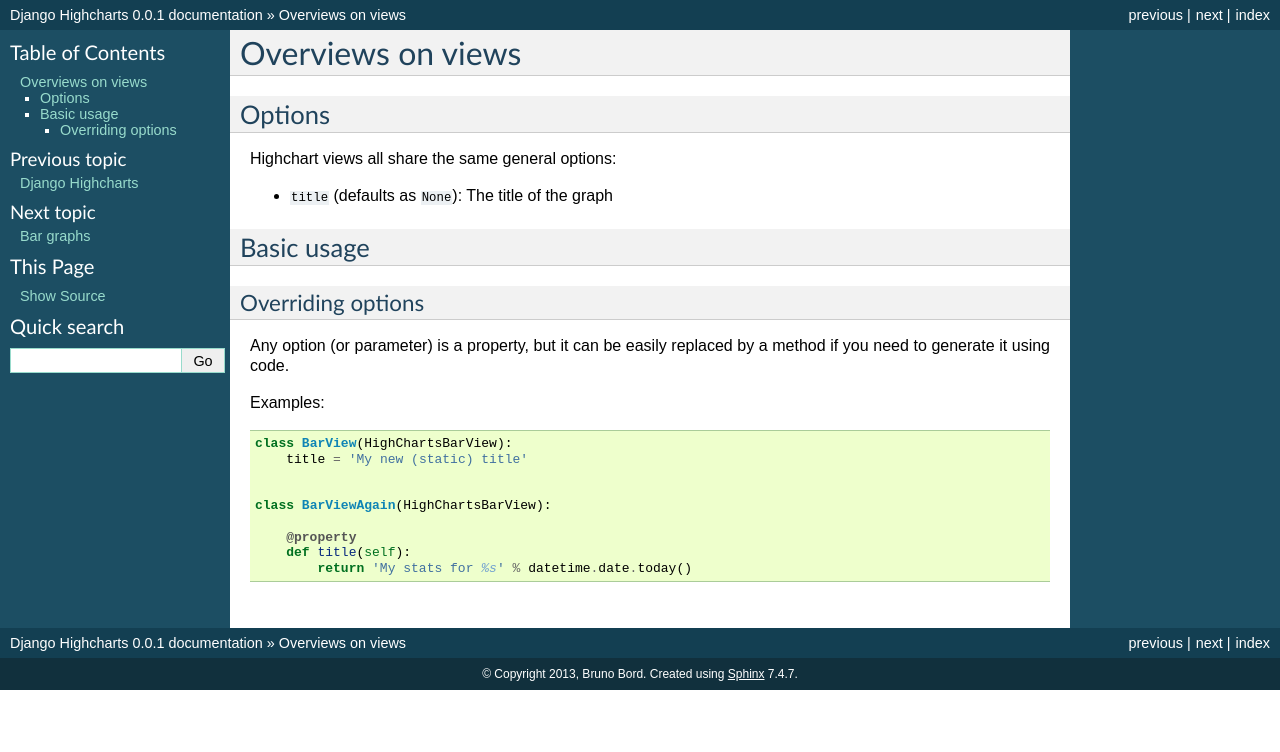
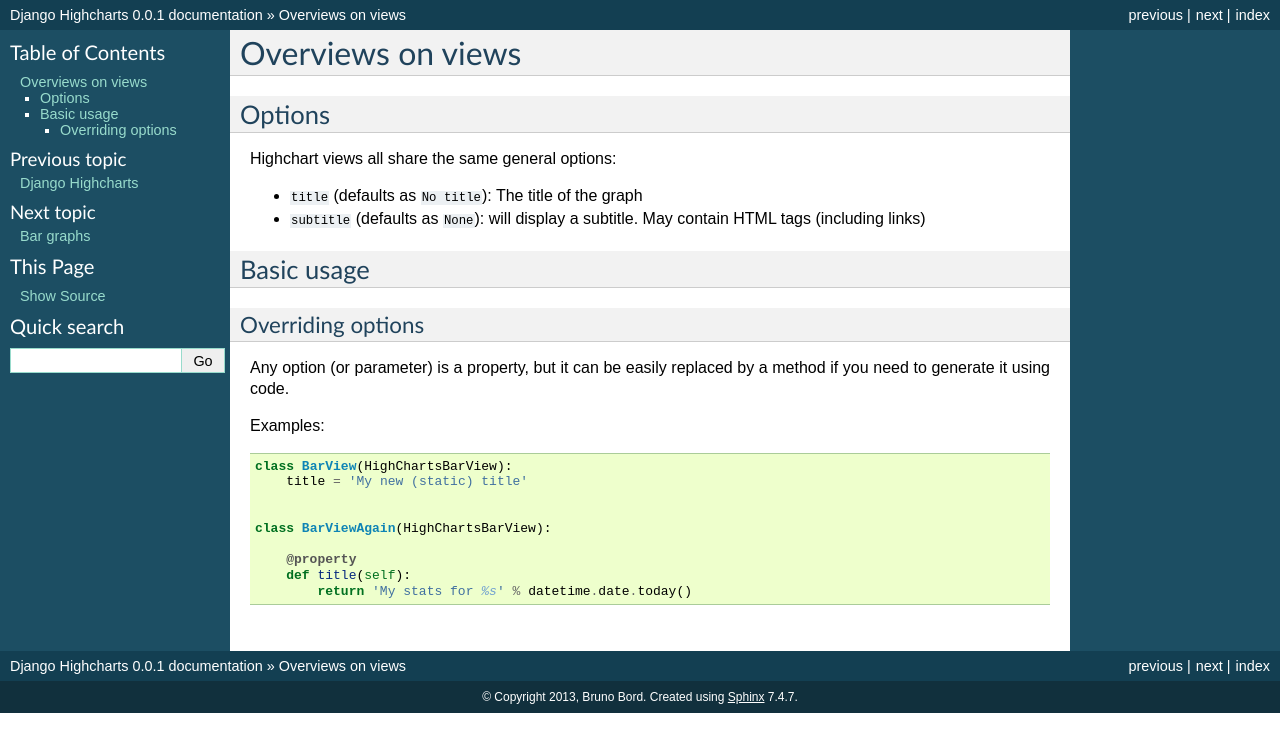
Before and after one commit to ernestoarbitrio/django-highcharts, a Sphinx documentation site: the page built from docs/views/_basic.rst, in a window 1280 px wide. Shown: the top 752 px of the page. Built offline with Sphinx 7.4.7, drawn with Linux system fonts in a browser that asks for light colours.

Commit message:
added subtitle doc

```diff
--- a/docs/views/_basic.rst
+++ b/docs/views/_basic.rst
@@ -7,7 +7,10 @@
 
 Highchart views all share the same general options:
 
-* ``title`` (defaults as ``None``): The title of the graph
+* ``title`` (defaults as ``No title``): The title of the graph
+* ``subtitle`` (defaults as ``None``): will display a subtitle. May contain
+  HTML tags (including links)
+
 
 Basic usage
 ===========
```
